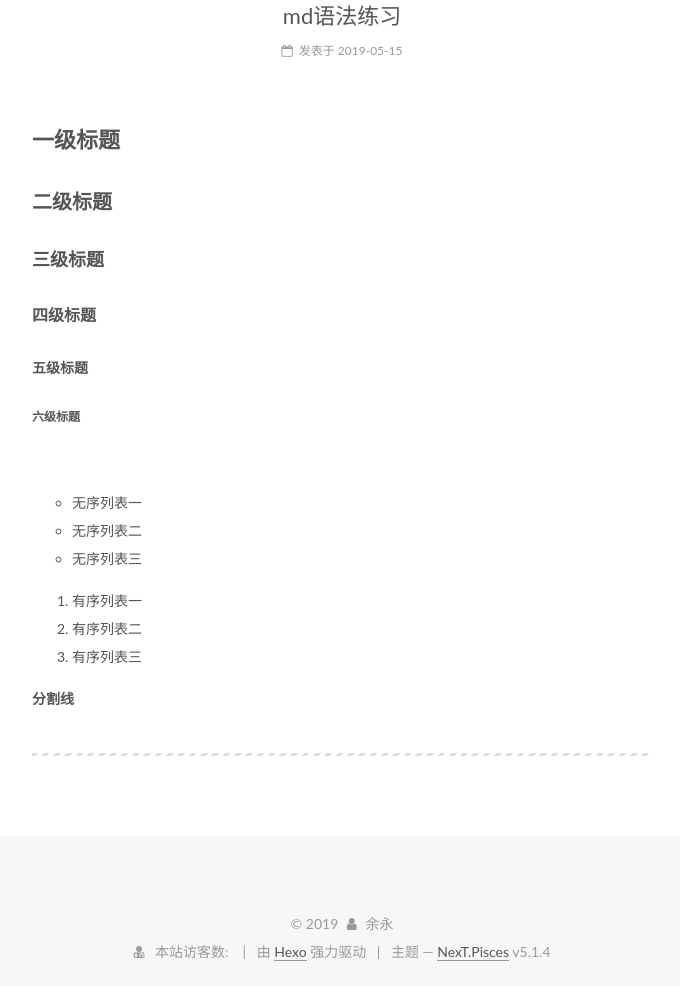
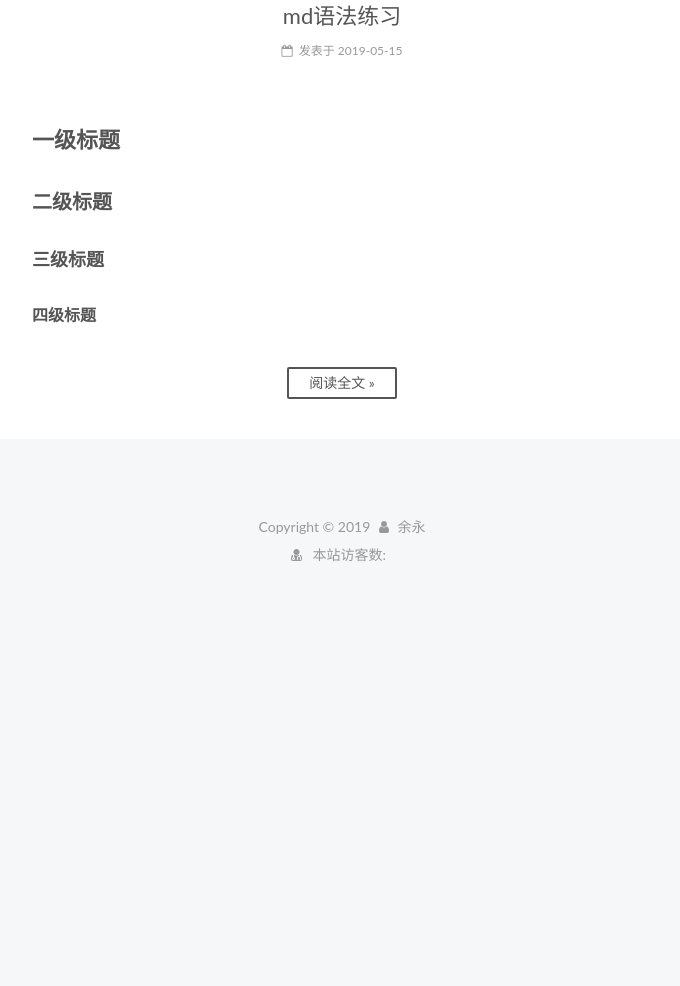
Before and after one commit to yuyong1992/yuyong1992.github.io, a plain HTML site: page index.html in a window 1280 px wide. Shown: the part 4303-5289 px from the top of the page, without its empty margins (428-1108 px from the left). After the commit the page ends 4892 px from the top, so only its background shows below. Drawn offline with Linux system fonts and the light colour scheme; some packages are replaced by stand-ins of ours; a script that the page names is missing.

Commit message:
Site updated: 2019-05-20 11:01:29

```diff
--- a/index.html
+++ b/index.html
@@ -458,22 +458,14 @@
 
 
 
-
-            <h1 id="一级标题"><a href="#一级标题" class="headerlink" title="一级标题"></a>一级标题</h1><h2 id="二级标题"><a href="#二级标题" class="headerlink" title="二级标题"></a>二级标题</h2><h3 id="三级标题"><a href="#三级标题" class="headerlink" title="三级标题"></a>三级标题</h3><h4 id="四级标题"><a href="#四级标题" class="headerlink" title="四级标题"></a>四级标题</h4><h5 id="五级标题"><a href="#五级标题" class="headerlink" title="五级标题"></a>五级标题</h5><h6 id="六级标题"><a href="#六级标题" class="headerlink" title="六级标题"></a>六级标题</h6><p>&nbsp;</p>
-<ul>
-<li>无序列表一</li>
-<li>无序列表二</li>
-<li>无序列表三</li>
-</ul>
-<ol>
-<li>有序列表一</li>
-<li>有序列表二</li>
-<li>有序列表三</li>
-</ol>
-<p><strong>分割线</strong></p>
-<hr>
-
-
+          <h1 id="一级标题"><a href="#一级标题" class="headerlink" title="一级标题"></a>一级标题</h1><h2 id="二级标题"><a href="#二级标题" class="headerlink" title="二级标题"></a>二级标题</h2><h3 id="三级标题"><a href="#三级标题" class="headerlink" title="三级标题"></a>三级标题</h3><h4 id="四级标题"><a href="#四级标题" class="headerlink" title="四级标题"></a>四级标题</h4>
+          <!--noindex-->
+          <div class="post-button text-center">
+            <a class="btn" href="/2019/05/15/md语法练习/#more" rel="contents">
+              阅读全文 &raquo;
+            </a>
+          </div>
+          <!--/noindex-->
 
 
     </div>
@@ -606,7 +598,9 @@
     <footer id="footer" class="footer">
       <div class="footer-inner">
         <script async src="https://busuanzi.ibruce.info/busuanzi/2.3/busuanzi.pure.mini.js"></script>
-<div class="copyright">&copy; <span itemprop="copyrightYear">2019</span>
+<div class="copyright">
+<span>Copyright</span>
+&copy; <span itemprop="copyrightYear">2019</span>
   <span class="with-love">
     <i class="fa fa-user"></i>
   </span>
@@ -618,16 +612,13 @@
 
   <div class="powered-by">
   <i class="fa fa-user-md"></i><span id="busuanzi_container_site_uv" class="post-meta-divider">
-  本站访客数:<span id="busuanzi_value_site_uv" class="post-meta-divider"></span>|</span>
-  由 <a class="theme-link" target="_blank" href="https://hexo.io">Hexo</a> 强力驱动</div>
+  本站访客数:<span id="busuanzi_value_site_uv"></span></span>
+  </div>
 
 
 
-  <span class="post-meta-divider">|</span>
 
 
-
-  <div class="theme-info">主题 &mdash; <a class="theme-link" target="_blank" href="https://github.com/iissnan/hexo-theme-next">NexT.Pisces</a> v5.1.4</div>
 
 
 
```
Also changed, not shown: 2019/05/15/md语法练习/index.html (+11 -11 lines), 2019/05/16/Java-AuroraMysql/index.html (+5 -6 lines), about/index.html (+5 -6 lines), archives/2019/05/index.html (+5 -6 lines), archives/2019/index.html (+5 -6 lines), archives/index.html (+5 -6 lines), tags/AWS/index.html (+5 -6 lines), tags/Aurora/index.html (+5 -6 lines), tags/index.html (+5 -6 lines), tags/md/index.html (+5 -6 lines), tags/云计算/index.html (+5 -6 lines), tags/光环云/index.html (+5 -6 lines).
